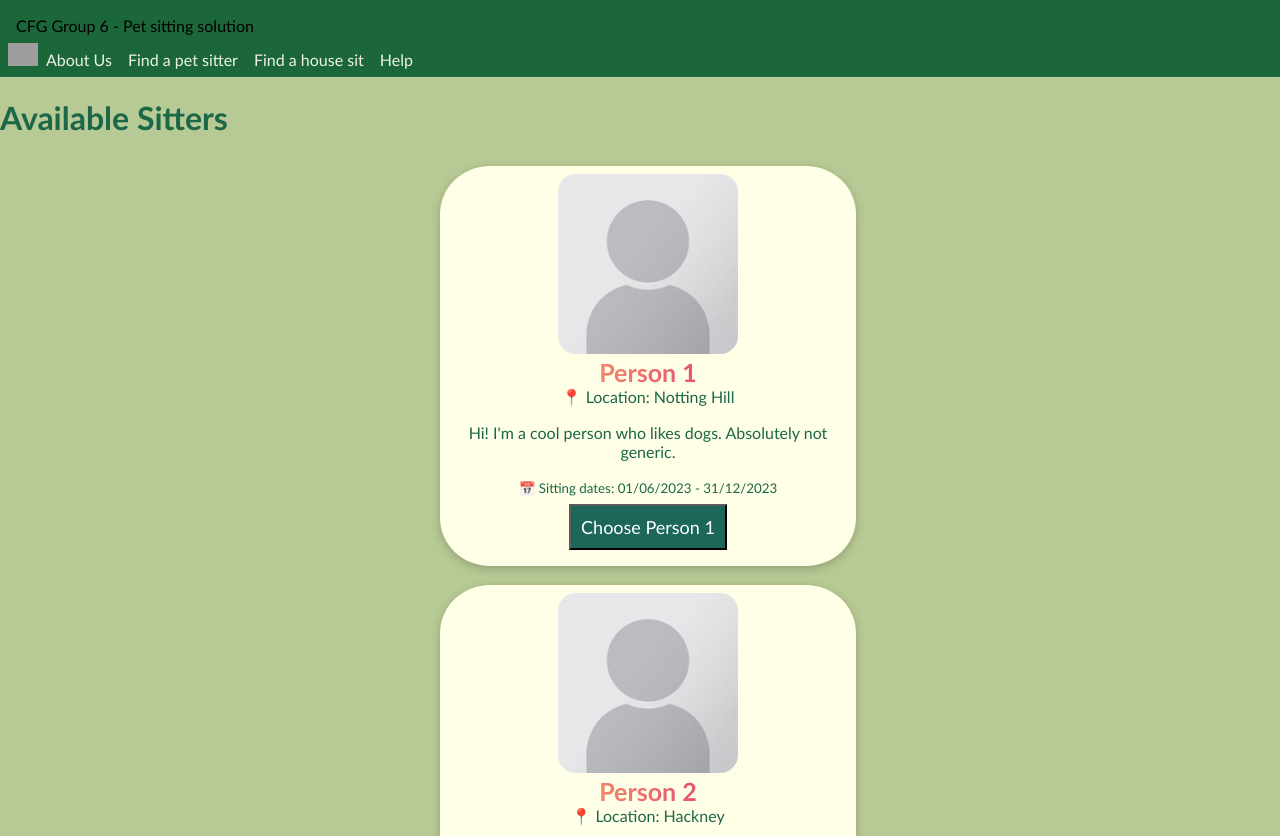
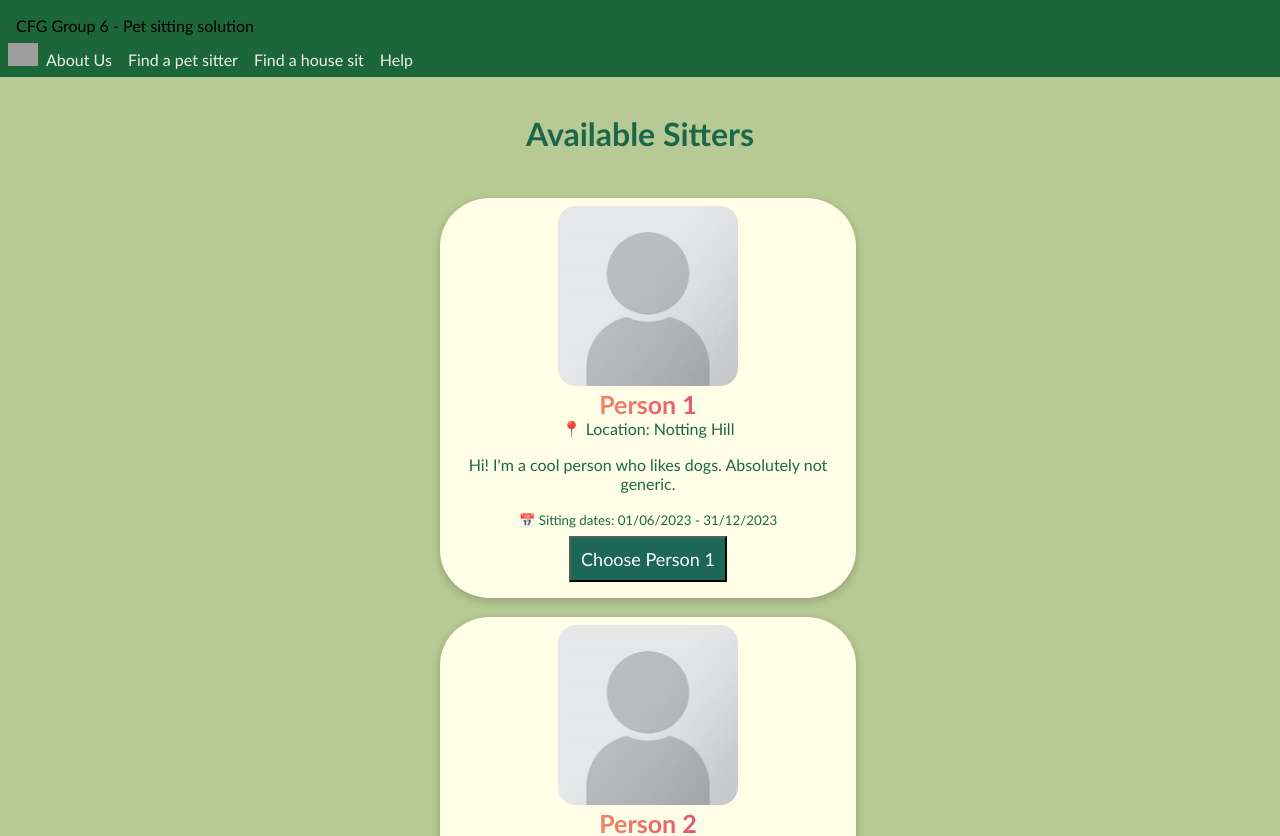
Before and after one commit to ferreiramonique/pet-sitting-app, a React (Create React App) app: page /sitters in a window 1280 px wide. Shown: the top 836 px of the page. Built offline with nearby package versions, Linux system fonts and the light colour scheme; grey boxes are pictures that could not be loaded.

Commit message:
style: center title

```diff
--- /dev/null
+++ b/src/pages/Sitters.css
@@ -0,0 +1,3 @@
+.title {
+    text-align: center;
+}
--- a/src/pages/Sitters.js
+++ b/src/pages/Sitters.js
@@ -1,13 +1,14 @@
 import "./Help.css";
 import PetNavbar from "../PetNavbar";
 import SittersList from "../SittersList";
+import "./Sitters.css";
 
 function Sitters() {
   return (
     <div className="Help">
       <PetNavbar />
       <>
-        <h1> Available Sitters </h1>
+        <h1 className="title"> Available Sitters </h1>
         <SittersList />
       </>
     </div>
```
